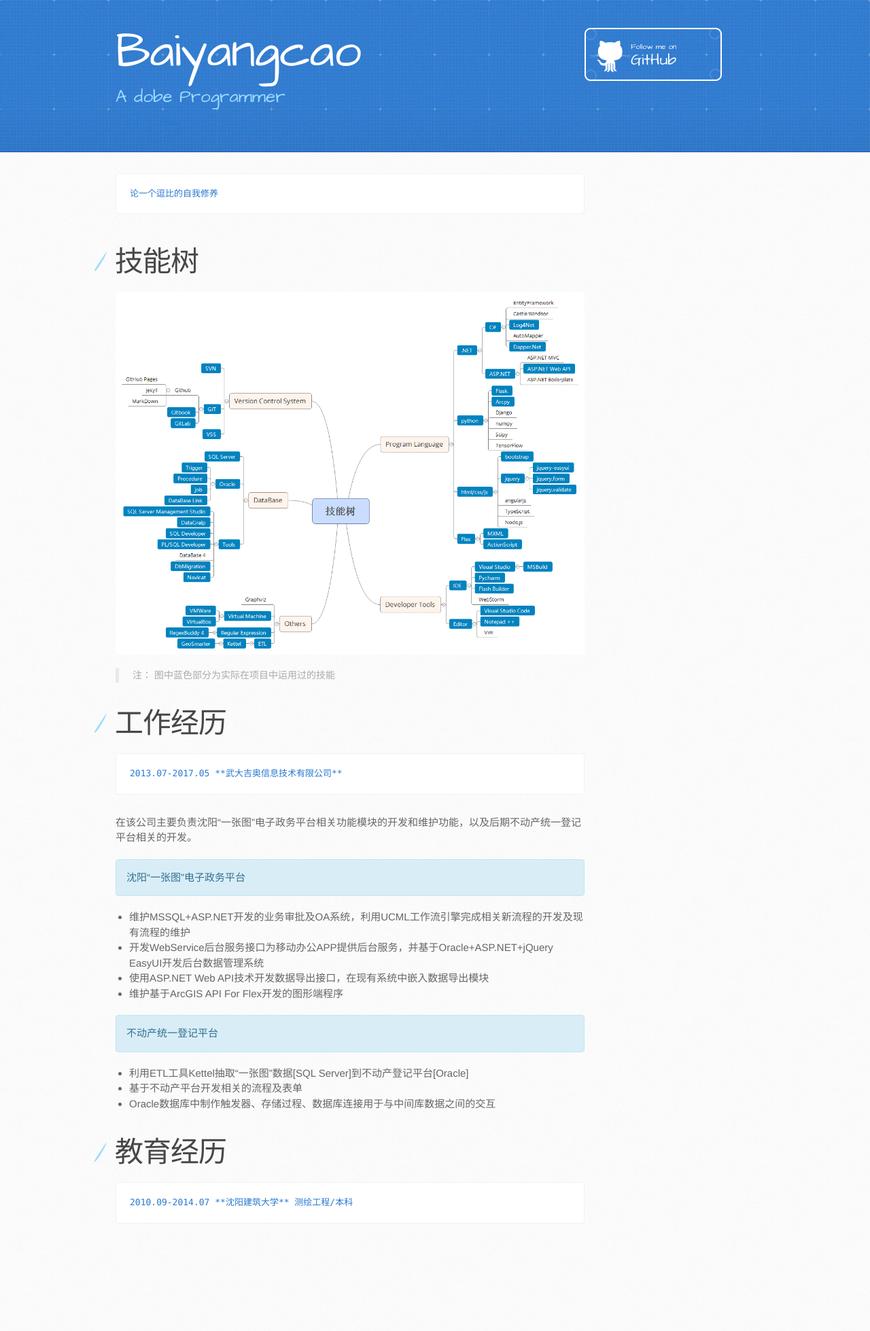
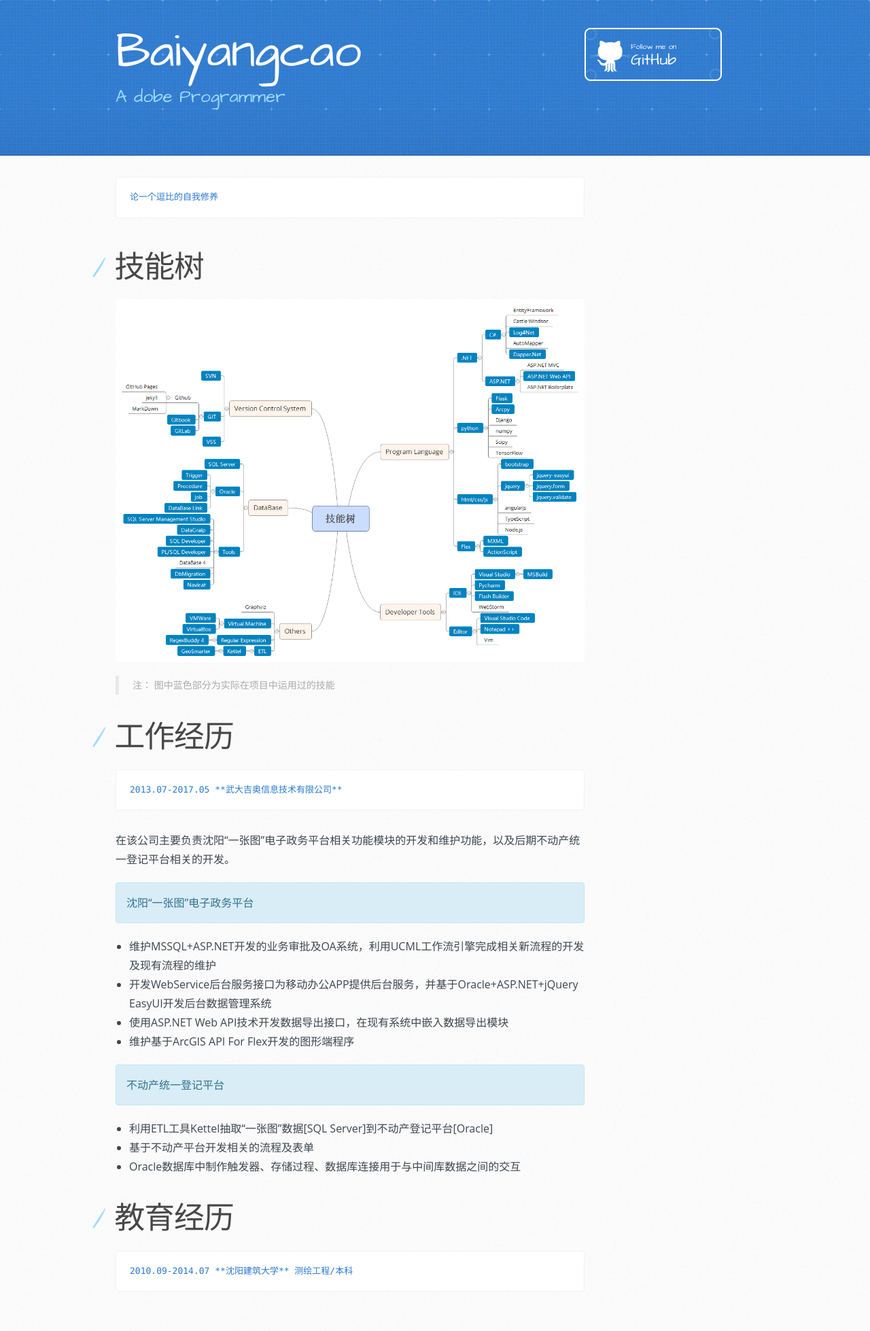
Before and after one commit to baiyangcao/baiyangcao.github.io, a Jekyll site: the page built from cv.md, in a window 1280 px wide. Shown: the whole page at 68% size. Built offline with Jekyll 4.4.1, drawn with Linux system fonts in a browser that asks for light colours; nearby versions of some CDN libraries; library files that are not in the unit come from our copies; before the commit the page ends 1852 px from its top, so only the background shows below that.

Commit message:
网站样式调整

```diff
--- a/stylesheets/stylesheet.css
+++ b/stylesheets/stylesheet.css
@@ -428,11 +428,15 @@ th {
 
 /* LAYOUT STYLES */
 body {
-  font-family: 'Helvetica Neue', Helvetica, Arial, serif;
+  /*font-family: 'Helvetica Neue', Helvetica, Arial, serif;
   font-size: 15px;
   font-weight: 400;
   line-height: 1.5;
-  color: #666;
+  color: #666;*/
+  font-family: "Pingfang SC",STHeiti,"Lantinghei SC","Open Sans",Arial,"Hiragino Sans GB","Microsoft YaHei","WenQuanYi Micro Hei",SimSun,sans-serif;
+  font-size: 1.6rem;
+  color: #3d464d;
+  line-height: 28px;
   background: #fafafa url(../images/body-bg.jpg) 0 0 repeat;
 }
 
@@ -551,9 +555,11 @@ aside a.button {
 
 code, pre {
   margin-bottom: 30px;
-  font-family: Monaco, "Bitstream Vera Sans Mono", "Lucida Console", Terminal, monospace;
+  /*font-family: Monaco, "Bitstream Vera Sans Mono", "Lucida Console", Terminal, monospace;*/
+  font-family: Menlo,Monaco,Consolas,"Courier New",monospace;
   font-size: 13px;
   color: #222;
+
 }
 
 code {
@@ -572,7 +578,7 @@ pre {
 pre code {
   padding: 0;
   color: #2879d0;
-  background-color: #fff;
+  /*background-color: #fff;*/
   border: none;
 }
 
```
